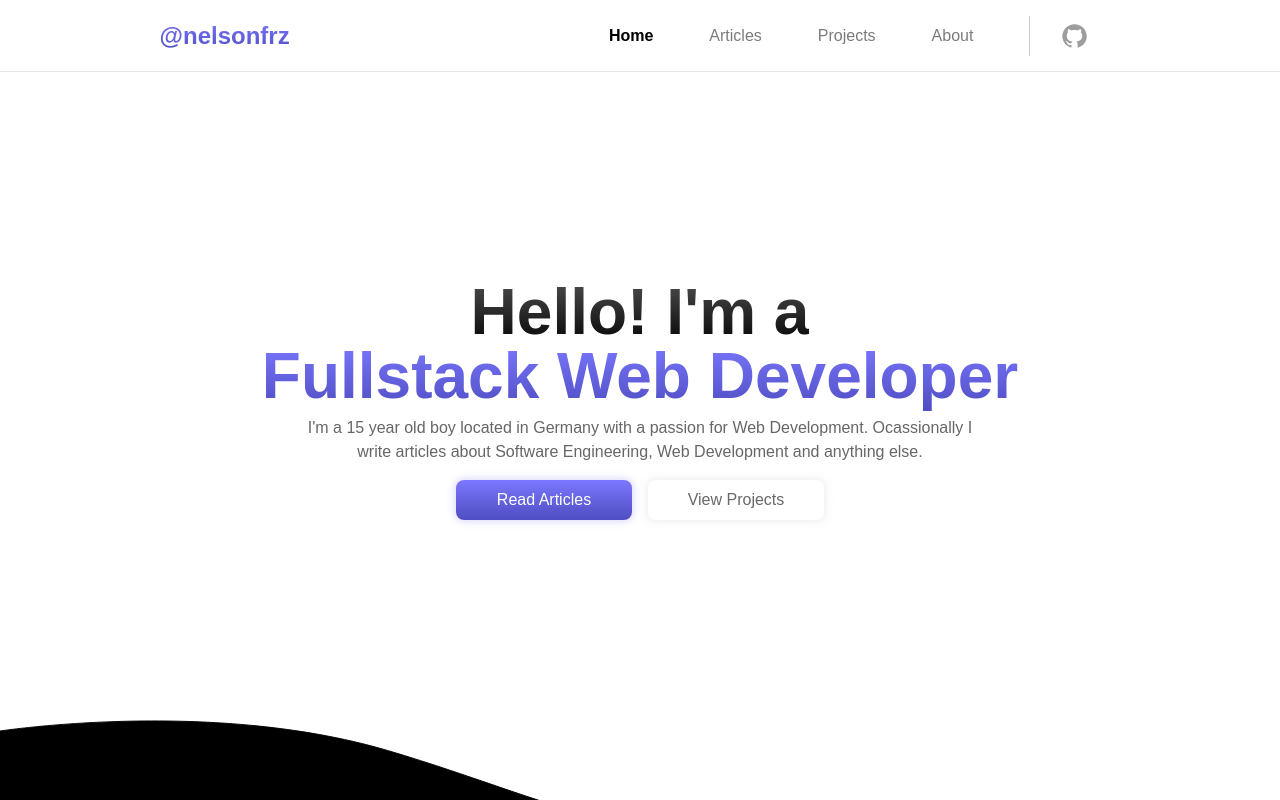
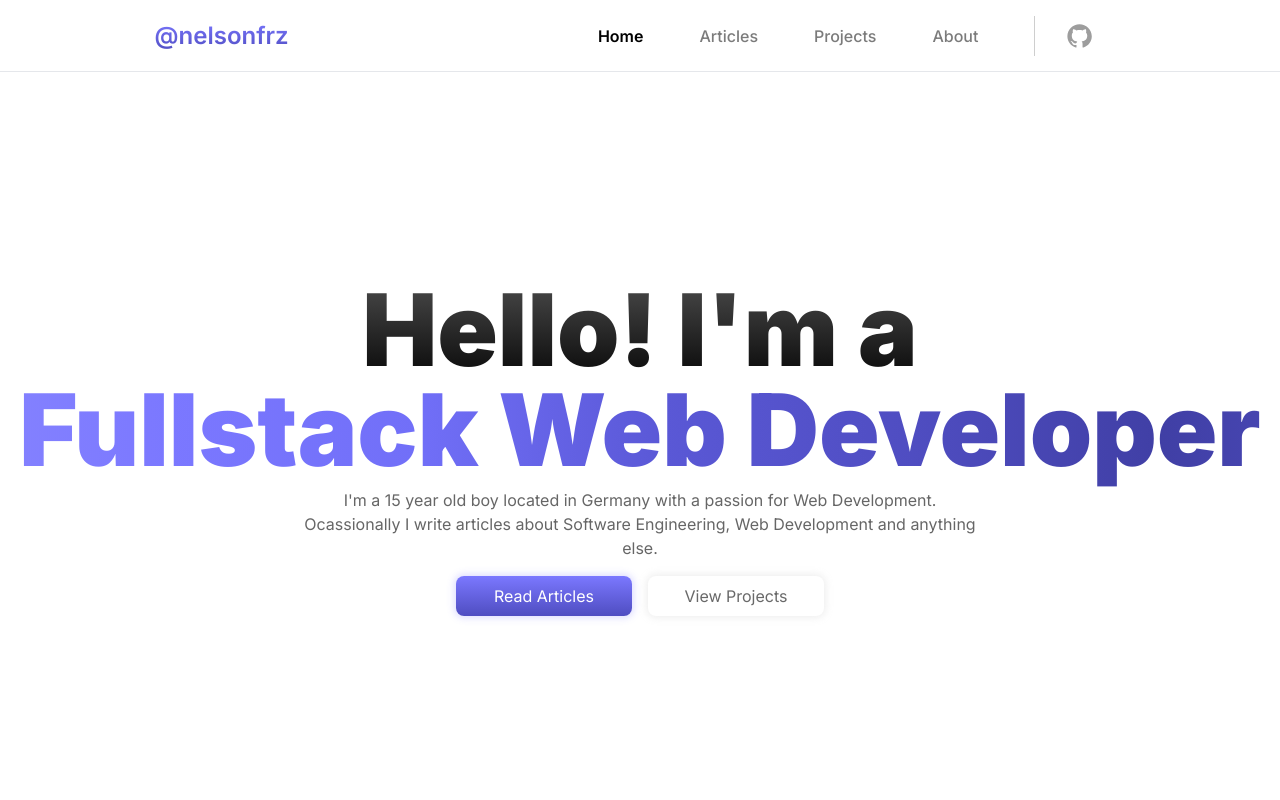
Before and after one commit to nelsonfrz/nelsonfrz-website, a Next.js app: page / in a window 1280 px wide. Shown: the top 800 px of the page. Built offline with nearby package versions, Linux system fonts and the light colour scheme.

Commit message:
Added cool gradient animation and improved typography

```diff
--- a/components/AboutMe.tsx
+++ b/components/AboutMe.tsx
@@ -3,13 +3,13 @@ import Image from "next/image";
 export default function AboutMe({ className }: { className?: string }) {
   return (<div className={`${className} w-full h-[750px] bg-black flex flex-col items-center gap-8`}>
     <h2 className="text-white font-black text-5xl text-center">About Me</h2>
-    <h2 className="text-4xl text-white flex gap-1">
+    <h2 className="text-3xl text-white flex gap-1">
       <span>Hello I&apos;m</span>
       <span className="font-semibold text-gradient-purple">@nelsonfrz</span>
       <span>!</span>
     </h2>
     <Image className="select-none" width={160} height={160}  src="/man-technologist.png" alt="Man Technologist Emoji" />
-    <p className="text-white max-w-sm text-center text-[16px] text-gradient-radial-white">I&apos;m a 15 year old Fullstack Web Developer located in Germany. Ocassionally I write articles here about my passions e.g. Web Development. Additionally I’m a full-time student at a high school.</p>
+    <p className="text-white max-w-[330px] font-semibold text-center text-[16px] text-gradient-radial-white">I&apos;m a 15 year old Fullstack Web Developer located in Germany. Ocassionally I write articles here about my passions e.g. Web Development. Additionally I’m a full-time student at a high school.</p>
     <ul className="flex items-center justify-around w-52">
       <li className="hover:cursor-pointer" title="1051087527127285830">
         <a href="https://discordapp.com/users/1051087527127285830" target="_blank" rel="noreferrer">
--- a/pages/_app.tsx
+++ b/pages/_app.tsx
@@ -1,6 +1,11 @@
-import '../styles/globals.css'
-import type { AppProps } from 'next/app'
+import "../styles/globals.css";
+import type { AppProps } from "next/app";
+import { Inter } from "@next/font/google";
+
+const inter = Inter({ subsets: ['latin'] });
 
 export default function App({ Component, pageProps }: AppProps) {
-  return <Component {...pageProps} />
+  return (<main className={inter.className}>
+      <Component {...pageProps} />
+    </main>);
 }
--- a/pages/index.tsx
+++ b/pages/index.tsx
@@ -38,9 +38,9 @@ export default function Home({ articles, projects }: HomeProps) {
     </Head>
     <Layout>
       <section className="text-center my-[200px]">
-        <h1 className="text-[64px] font-black leading-none p-2 max-lg:text-[42px]">
+        <h1 className="text-[100px] font-black leading-none p-2 max-lg:text-[80px] max-sm:text-[48px]">
           <span className="text-gradient-black">Hello! I&apos;m a</span> <br />
-          <span className="text-gradient-purple">Fullstack Web Developer</span> <br />
+          <span className="text-gradient-purple-animated">Fullstack Web Developer</span> <br />
         </h1>
         <p className="max-w-2xl mx-auto text-[16px] font-normal text-[#666666]">I&apos;m a 15 year old boy located in Germany with a passion for Web Development. Ocassionally I write articles about Software Engineering, Web Development and anything else.</p>
         <LinkButton color="purple" className="mt-4 mr-2" url="/articles">Read Articles</LinkButton>
--- a/styles/globals.css
+++ b/styles/globals.css
@@ -1,11 +1,6 @@
 @tailwind base;
 @tailwind components;
 @tailwind utilities;
-
-:root { font-family: 'Inter', sans-serif; }
-@supports (font-variation-settings: normal) {
-  :root { font-family: 'Inter var', sans-serif; }
-}
 
 ::-moz-selection {
   background: #7a78ff85;
@@ -24,6 +19,59 @@ html {
   background-clip: text;
   -webkit-background-clip: text;
   -webkit-text-fill-color: transparent;
+}
+
+.text-gradient-purple-animated {
+  text-align: center;
+
+  background: -webkit-linear-gradient(to left,
+    #8886ff 0%,
+    #7B78FF 10%,
+    #716ff8 20%,
+    #5a58d6 30%,
+    #4F4DC1 40%,
+    #403fa5 50%,
+    #4F4DC1 60%,
+    #5a58d6 70%,
+    #716ff8 80%,
+    #7B78FF 90%,
+    #8886ff 100%
+    );
+  background: linear-gradient(to left,
+    #8886ff 0%,
+    #7B78FF 10%,
+    #716ff8 20%,
+    #5a58d6 30%,
+    #4F4DC1 40%,
+    #403fa5 50%,
+    #4F4DC1 60%,
+    #5a58d6 70%,
+    #716ff8 80%,
+    #7B78FF 90%,
+    #8886ff 100%
+    );
+  background-size: 200% auto;
+
+  color: #000;
+  background-clip: text;
+  text-fill-color: transparent;
+  -webkit-background-clip: text;
+  -webkit-text-fill-color: transparent;
+
+  animation: gradientpurple 2s linear infinite;
+
+}
+
+@keyframes gradientpurple {
+  to {
+    background-position: 200% center;
+  }
+}
+
+@-webkit-keyframes gradientpurple {
+  to {
+    background-position: 200% center;
+  }
 }
 
 .bg-gradient-purple {
```
